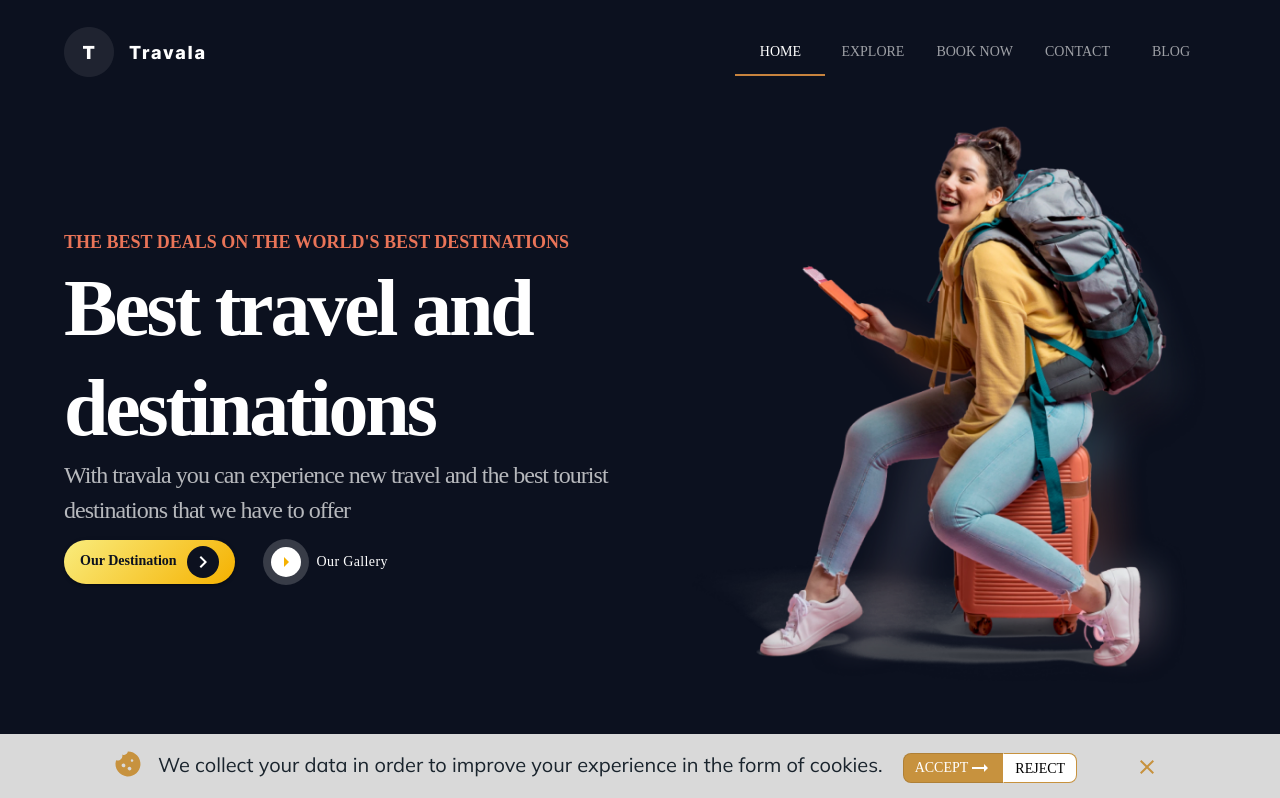
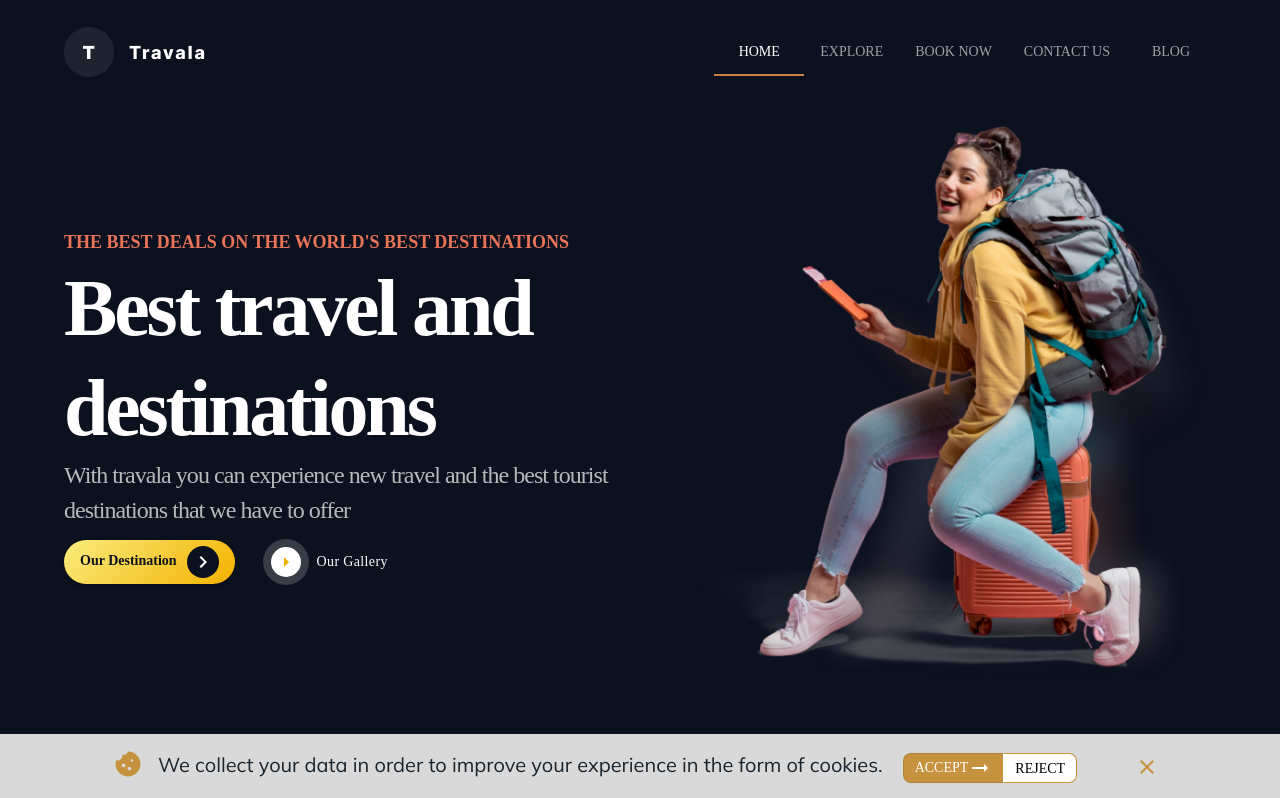
Before and after one commit to Software-Lifecycle-Consultants/slc-open-hms, a Next.js app: page / in a window 1280 px wide. Shown: the top 798 px of the page. Built offline with nearby package versions, Linux system fonts and the light colour scheme.

Commit message:
Changed contact to contact us

```diff
--- a/data/homePage.ts
+++ b/data/homePage.ts
@@ -4,7 +4,7 @@ export const pages = [
   { label: "Home", route: "/" },
   { label: "Explore", route: "/explore" },
   { label: "Book Now", route: "/checkout" },
-  { label: "Contact", route: "/contact-us" },
+  { label: "Contact Us", route: "/contact-us" },
   { label: "Blog", route: "/blog"}
 ];
 
@@ -19,7 +19,7 @@ export const drawerPages = [
   { label: "Home", route: "/" },
   { label: "Explore", route: "/explore" },
   { label: "Book Now", route: "/checkout" },
-  { label: "Contact", route: "/contact-us" },
+  { label: "Contact Us", route: "/contact-us" },
   { label: "Blog", route: "/blog"},
   // { label: "Register", route: "/register" },  //TEMPORARY REMOVE
   // { label: "Login", route: "/login" }, // TEMPORARY REMOVE
```
